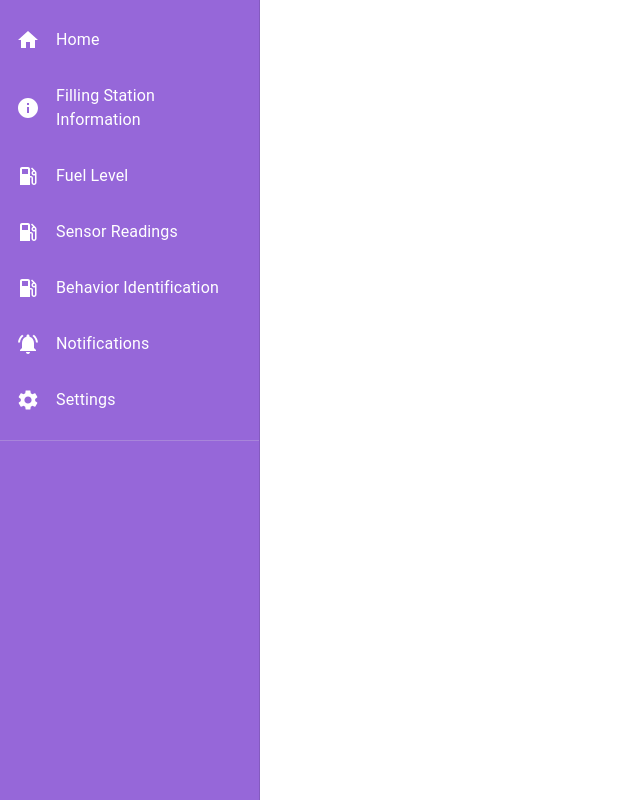
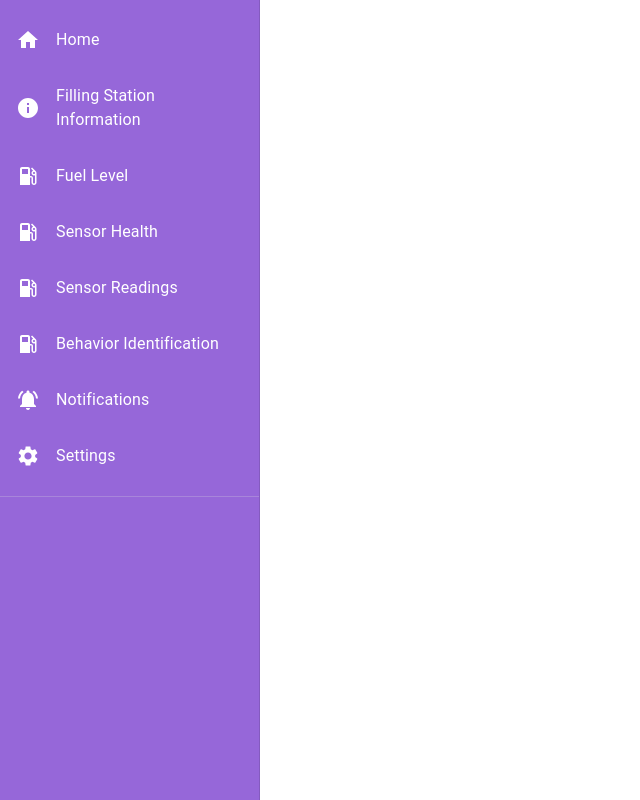
Before and after one commit to SenuraUpesh2002/Research-Project-SLIIT, a React (Vite) app in the folder client/: page /FuelDashboard in a window 1280 px wide. Shown: the whole page, without its empty margins (0-640 px from the left). Built offline with nearby package versions, Linux system fonts and the light colour scheme.

Commit message:
Updated the display output for the Login email and the user role

```diff
--- a/client/src/ComponentHome/FuelDashboard.jsx
+++ b/client/src/ComponentHome/FuelDashboard.jsx
@@ -37,6 +37,7 @@ function FuelDashboard() {
     { label: "Home", icon: <HomeIcon />, path: "/" },
     { label: "Filling Station Information", icon: <InfoIcon />, path: "/StationInfo" },
     { label: "Fuel Level", icon: <LocalGasStationIcon />, path: "/fuel-level" },
+    { label: "Sensor Health", icon: <LocalGasStationIcon />, path: "/sensor-health" },
     { label: "Sensor Readings", icon: <LocalGasStationIcon />, path: "/sensor" },
     { label: "Behavior Identification", icon: <LocalGasStationIcon />, path: "/anomaly" },
     { label: "Notifications", icon: <NotificationsActiveIcon />, path: "/notifications" },
--- a/client/src/ComponentHome/Login.jsx
+++ b/client/src/ComponentHome/Login.jsx
@@ -22,7 +22,7 @@ function Login() {
       const result = await response.json();
       if (response.ok) {
         alert("Login successful");
-        navigate("/FuelDashboard", { state: { role: result.user.role } });
+        navigate("/FuelDashboard", { state: { role: result.user.role, email: result.user.email } });
         // Redirect or store user info/token as needed
       } else {
         setError(result.error || "Login failed");
```
